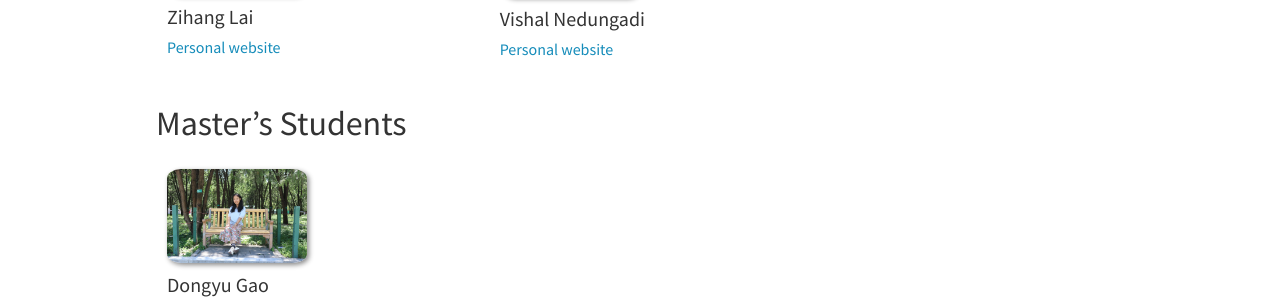
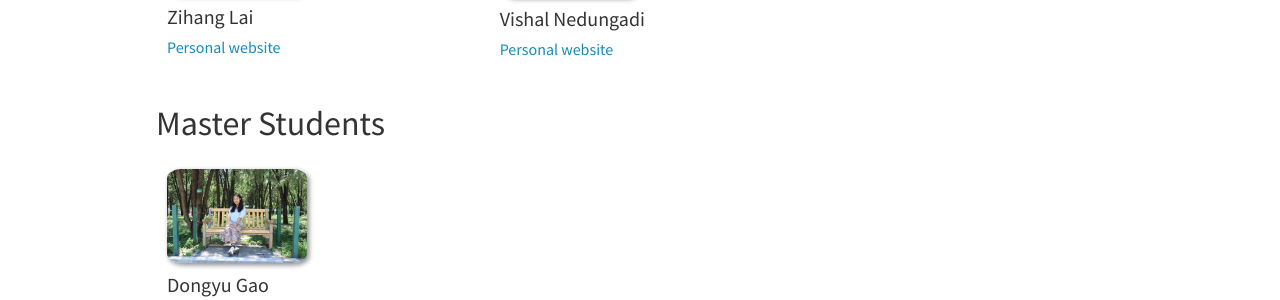
Before and after one commit to BelongieLab/belongielab.github.io, a Jekyll site: the page built from _pages/team.md, in a window 1280 px wide and 900 px high, scrolled down 2366 px. Shown: the part 158-458 px from the top of the window. Built offline with Jekyll 4.4.1, drawn with Linux system fonts in a browser that asks for light colours; nearby versions of some CDN libraries.

```diff
--- a/_pages/team.md
+++ b/_pages/team.md
@@ -109,7 +109,7 @@ permalink: /team/
 
 </div>
 
-## Master's Students
+## Master Students
 
 <div class="row">
 
```
